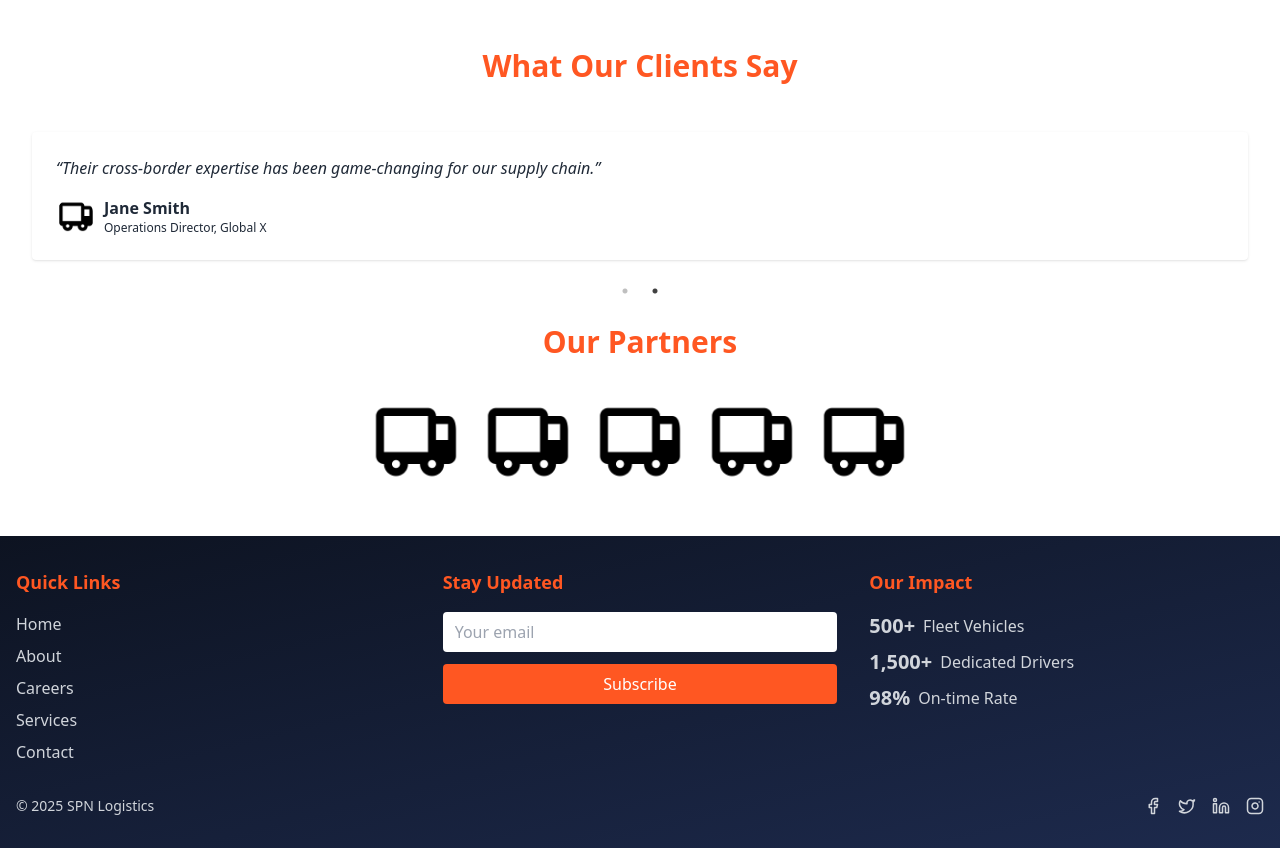
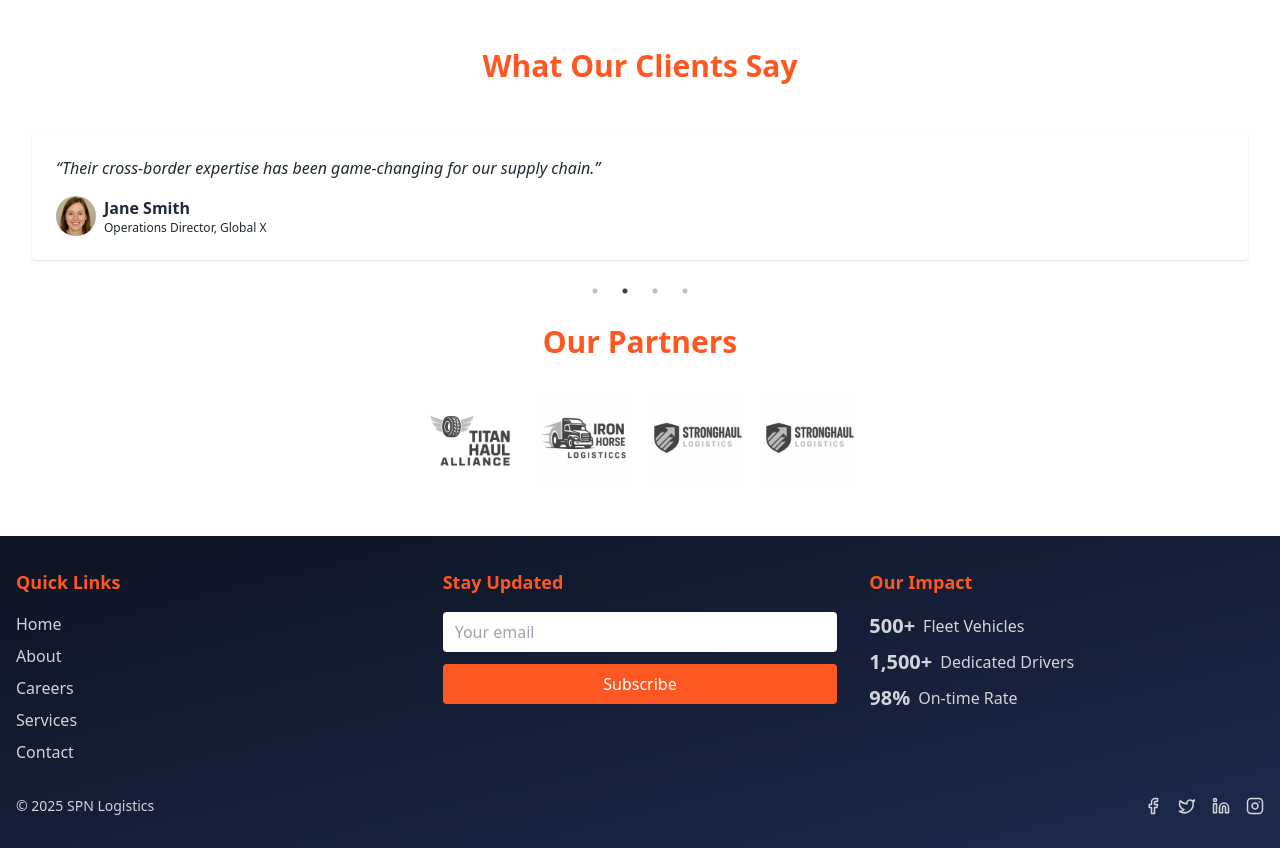
Before and after one commit to Parmjot23/SPN, a React (Vite) app: page / in a window 1280 px wide. Shown: the part 1452-2300 px from the top of the page. Built offline with nearby package versions, Linux system fonts and the light colour scheme.

Commit message:
Use uploaded images for partners and testimonials

```diff
--- a/src/pages/Home.tsx
+++ b/src/pages/Home.tsx
@@ -5,7 +5,14 @@ import CountUp from 'react-countup';
 import Section from '../ui/Section';
 import Card from '../ui/Card';
 import Button from '../ui/Button';
-import slickTruck from '../assets/image_processing20210620-27954-1edhf73.png'; // example placeholder
+import partnerImg1 from '../assets/ChatGPT Image Jun 7, 2025, 02_58_55 PM.png';
+import partnerImg2 from '../assets/ChatGPT Image Jun 7, 2025, 03_00_03 PM.png';
+import partnerImg3 from '../assets/ChatGPT Image Jun 7, 2025, 03_00_52 PM.png';
+import partnerImg4 from '../assets/ChatGPT Image Jun 7, 2025, 03_02_08 PM.png';
+import reviewMen from '../assets/review_men.png';
+import reviewMen2 from '../assets/review_men2.png';
+import reviewMenSukhpreet from '../assets/review_men_sukhpreet.png';
+import reviewWomen from '../assets/review_women.png';
 import heroVideo from '../assets/mixkit-cargo-truck-driving-on-the-highway-28787-hd-ready.mp4';
 import Slider from 'react-slick';
 
@@ -22,6 +29,37 @@ const Home: React.FC = () => {
     slidesToScroll: 1,
     autoplay: true,
   };
+
+  const testimonials = [
+    {
+      quote:
+        'SPN Logistics has been a reliable partner. Our loads always arrive on schedule.',
+      name: 'John Doe',
+      role: 'Logistics Manager, ACME Corp',
+      avatar: reviewMen,
+    },
+    {
+      quote:
+        'Their cross-border expertise has been game-changing for our supply chain.',
+      name: 'Jane Smith',
+      role: 'Operations Director, Global X',
+      avatar: reviewWomen,
+    },
+    {
+      quote: 'Great communication and on-time deliveries every time.',
+      name: 'Mike Johnson',
+      role: 'Supply Chain Lead, Widgets Inc',
+      avatar: reviewMen2,
+    },
+    {
+      quote: 'A dependable carrier that we trust with our freight.',
+      name: 'Sukhpreet Singh',
+      role: 'Dispatch Manager, FastLane LLC',
+      avatar: reviewMenSukhpreet,
+    },
+  ];
+
+  const partnerImages = [partnerImg1, partnerImg2, partnerImg3, partnerImg4];
 
   return (
     <>
@@ -139,26 +177,13 @@ const Home: React.FC = () => {
       {/* Testimonials */}
       <Section title="What Our Clients Say">
         <Slider {...testimonialSettings}>
-          {[
-            {
-              quote:
-                'SPN Logistics has been a reliable partner. Our loads always arrive on schedule.',
-              name: 'John Doe',
-              role: 'Logistics Manager, ACME Corp',
-            },
-            {
-              quote:
-                'Their cross-border expertise has been game-changing for our supply chain.',
-              name: 'Jane Smith',
-              role: 'Operations Director, Global X',
-            },
-          ].map(({ quote, name, role }) => (
+          {testimonials.map(({ quote, name, role, avatar }) => (
             <div key={name} className="p-4">
               <blockquote className="bg-white dark:bg-darkBg2 p-6 rounded shadow">
                 <p className="mb-4 italic">&ldquo;{quote}&rdquo;</p>
                 <div className="flex items-center gap-2">
                   <img
-                    src={slickTruck}
+                    src={avatar}
                     alt={`${name} avatar`}
                     className="w-10 h-10 rounded-full object-cover"
                   />
@@ -176,10 +201,10 @@ const Home: React.FC = () => {
       {/* Partners */}
       <Section title="Our Partners">
         <div className="flex flex-wrap gap-4 justify-center items-center">
-          {Array.from({ length: 5 }).map((_, idx) => (
+          {partnerImages.map((img, idx) => (
             <img
               key={idx}
-              src={slickTruck}
+              src={img}
               alt="partner logo"
               className="w-24 grayscale hover:grayscale-0 transition-all"
             />
```
